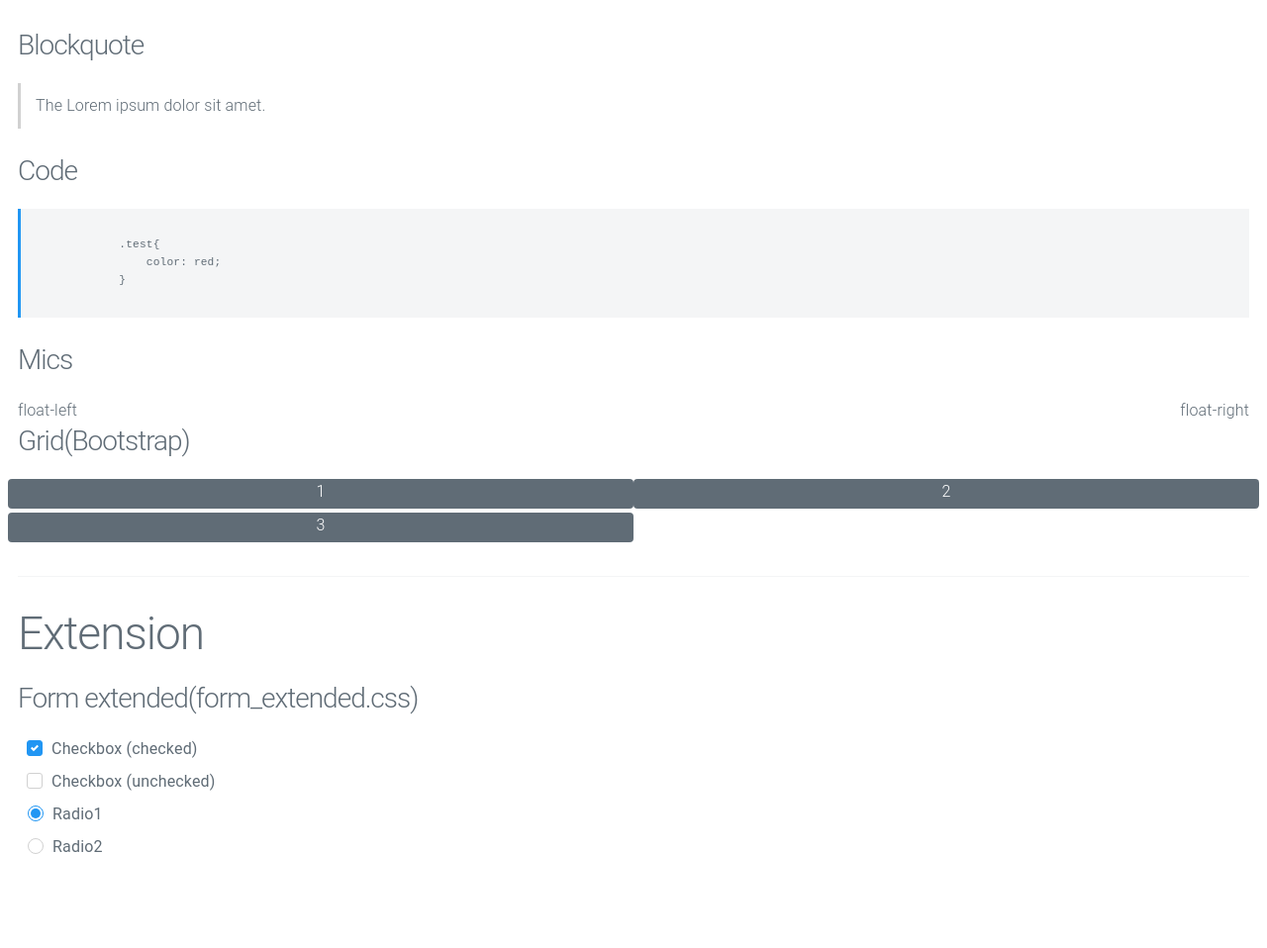
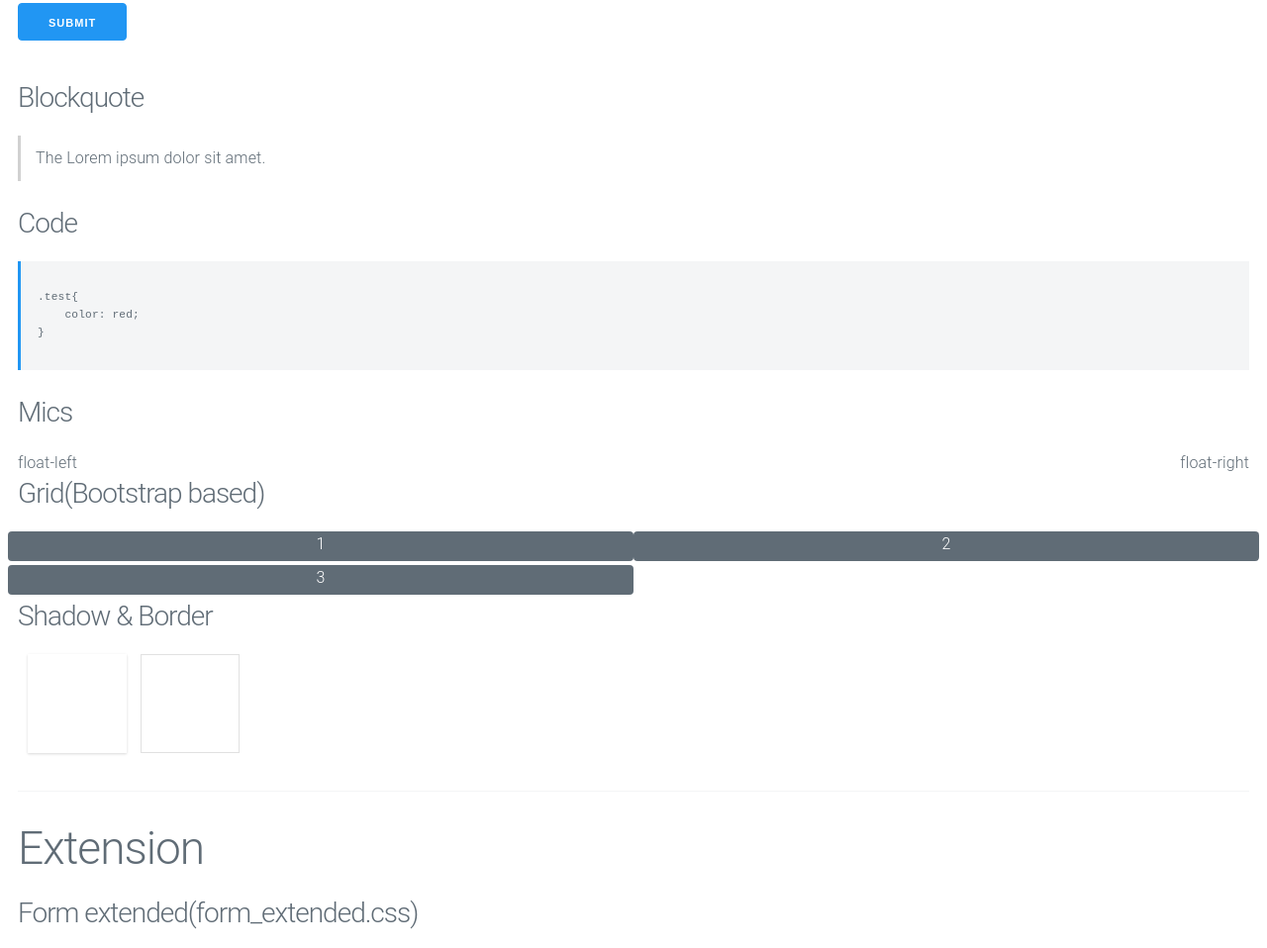
Before and after one commit to harish81/planckcss, a website: page index.html in a window 1280 px wide. Shown: the part 861-1819 px from the top of the page at 99% size. Before the commit the page ends 1745 px from the top, so only its background shows below. Drawn offline with Linux system fonts and the light colour scheme.

Commit message:
shadow & border

```diff
--- a/index.html
+++ b/index.html
@@ -16,6 +16,13 @@
             color: white !important;
             text-align: center !important;
             margin-bottom: 4px;
+        }
+        .white-box{
+            width: 100px;
+            height: 100px;
+            background-color: #fff;
+            display: inline-block;
+            margin-left: 10px;
         }
     </style>
 </head>
@@ -76,6 +83,8 @@
 
         <label for="address" class="label-inline">Address:-</label>
         <textarea name="address" id="address" cols="30" rows="10" placeholder="Enter address here"></textarea>
+
+        <input type="submit" value="Submit">
     </form>
 
     <h3>Blockquote</h3>
@@ -84,9 +93,9 @@
     </blockquote>
     <h3>Code</h3>
     <pre><code>
-            .test{
-                color: red;
-            }
+.test{
+    color: red;
+}
     </code></pre>
 
     <h3>Mics</h3>
@@ -95,12 +104,17 @@
         <div class="float-right">float-right</div>
     </div>
 
-    <h3>Grid(Bootstrap)</h3>
+    <h3>Grid(Bootstrap based)</h3>
     <div class="row">
         <div class="col-sm-4 col-md-6 test-box">1</div>
         <div class="col-sm-4 col-md-6 test-box">2</div>
         <div class="col-sm-4 col-md-6 test-box">3</div>
     </div>
+
+    <h3>Shadow & Border</h3>
+    <div class="white-box shadow"></div>
+    <div class="white-box border"></div>
+
     <hr>
     <h1>Extension</h1>
     <h3>Form extended(form_extended.css)</h3>
@@ -129,7 +143,6 @@
             Radio2
         </label>
     </div>
-
 </div>
 </body>
 </html>
--- a/src/_other.scss
+++ b/src/_other.scss
@@ -111,3 +111,13 @@ ul {
 .float-right {
   float: right;
 }
+
+/// Shadow & Border
+//------------------
+.shadow{
+  box-shadow: 0 1px 3px 0 rgba(0,0,0,.1), 0 1px 2px 0 rgba(0,0,0,.06);
+}
+
+.border{
+  border: 1px solid $color-quinary;
+}
```
Also changed, not shown: dist/app.css.
